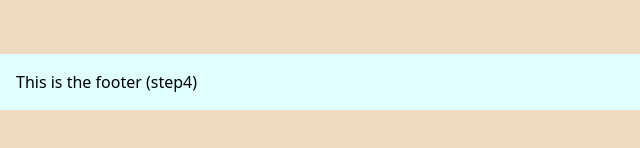
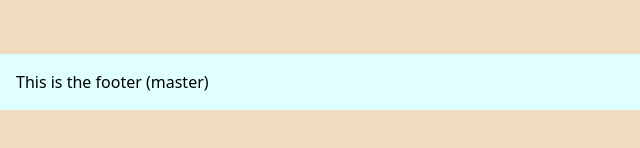
Before and after one commit to hellyworld/ResponsiveWebDev_PeakIT2018, a website: page project/index.html in a window 1280 px wide. Shown: the part 598-746 px from the top of the page, 0-640 px from the left. Drawn offline with nearby package versions, Linux system fonts and the light colour scheme.

Commit message:
recheck master

```diff
--- a/components/footer.html
+++ b/components/footer.html
@@ -1,5 +1,5 @@
 <nav class="flex items-center justify-between flex-wrap bg-teal p-4">
 
- <p>This is the footer (step4)</p>
+ <p>This is the footer (master)</p>
 
 </nav>
```
